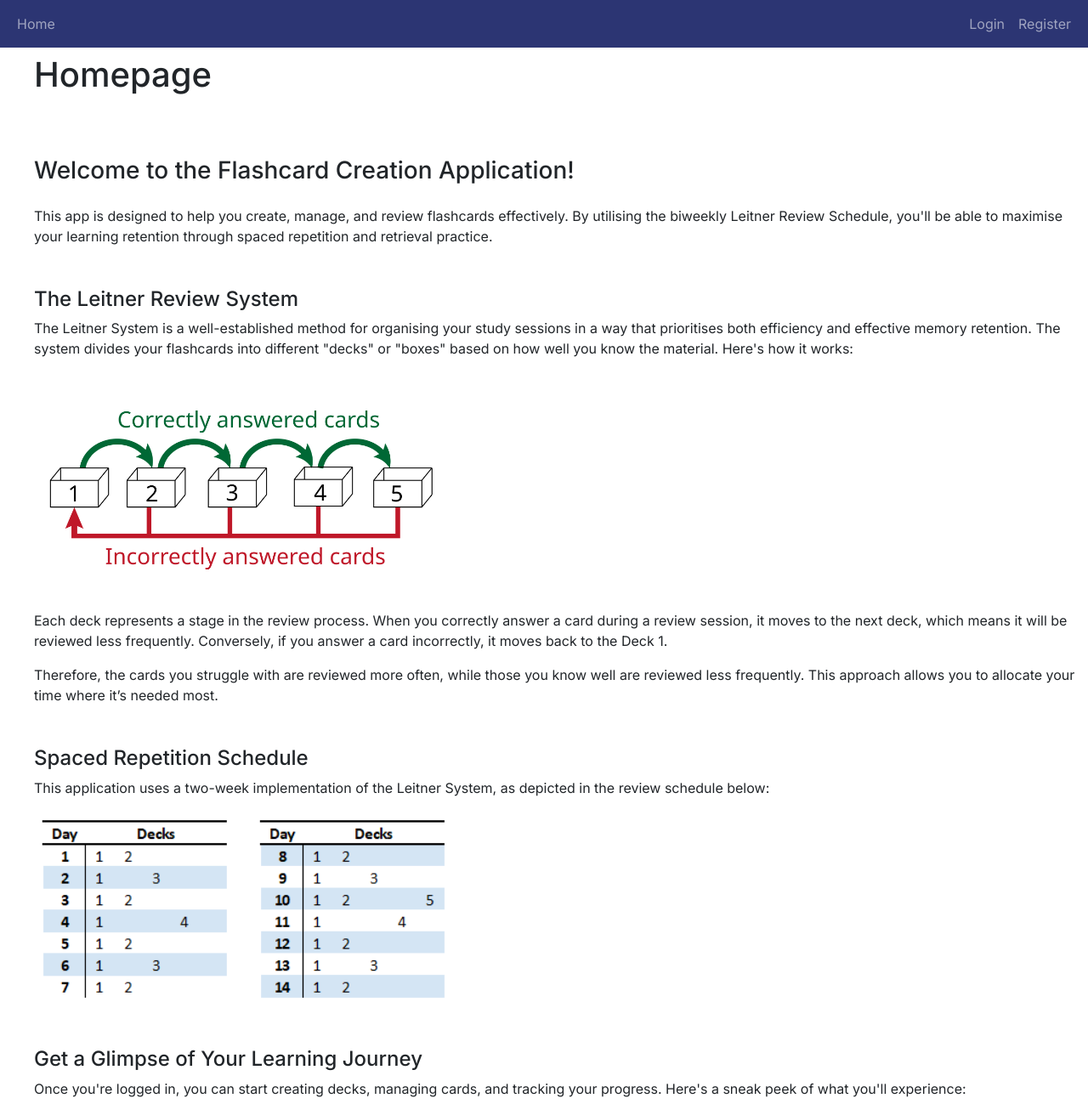
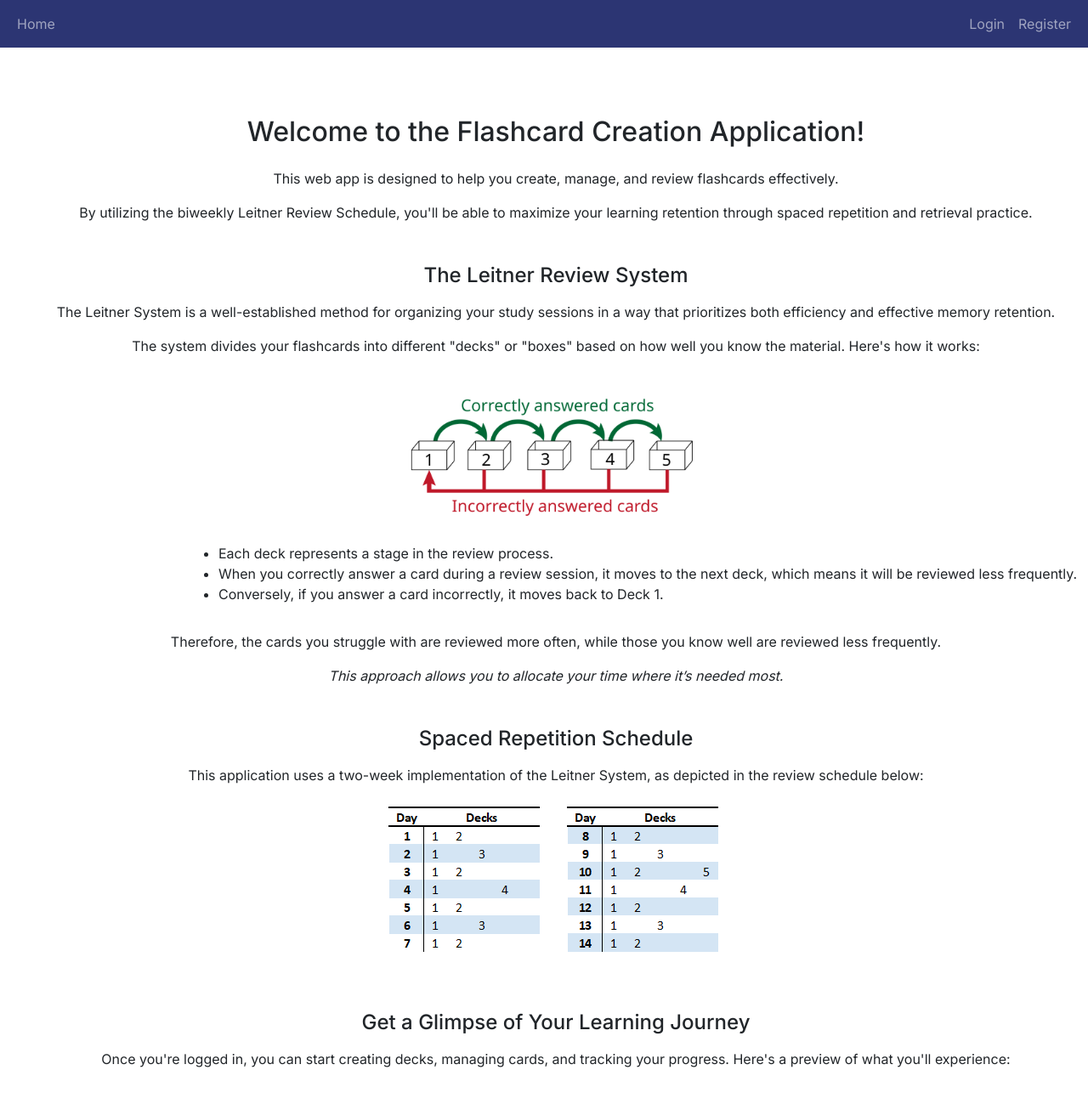
Before and after one commit to TEW07/SummerProject, a Flask app: page / in a window 1280 px wide. Shown: the top 1299 px of the page at 85% size. Run offline with Flask 3, Linux system fonts and the light colour scheme; some libraries are stand-ins or nearby versions.

Commit message:
Further improvements to homepage layout, complete with screenshots of the application interface after logging in.

```diff
--- a/app/main/routes.py
+++ b/app/main/routes.py
@@ -43,7 +43,7 @@ def dashboard():
     if previous_login_time:
         bst = timezone('Europe/London')
         previous_login_time = previous_login_time.replace(tzinfo=pytz.utc).astimezone(bst)
-        previous_login_time_str = previous_login_time.strftime('%Y-%m-%d %H:%M')
+        previous_login_time_str = previous_login_time.strftime('%d-%m-%Y %H:%M')
     else:
         previous_login_time_str = 'N/A'
 
--- a/app/main/templates/home.html
+++ b/app/main/templates/home.html
@@ -1,28 +1,58 @@
 {% extends "base.html" %}
 {% block title %}Home{% endblock %}
-{% block heading %}Homepage{% endblock %}
 
 {% block content %}
 <div class="container mt-5">
-    <h3 class="mb-4">Welcome to the Flashcard Creation Application!</h3>
-    <p>This app is designed to help you create, manage, and review flashcards effectively. By utilising the biweekly Leitner Review Schedule, you'll be able to maximise your learning retention through spaced repetition and retrieval practice.</p>
+    <h2 class="mb-4 text-center">Welcome to the Flashcard Creation Application!</h2>
+    <p class="text-center">This web app is designed to help you create, manage, and review flashcards effectively.</p>
+    <p class="text-center">By utilizing the biweekly Leitner Review Schedule, you'll be able to maximize your learning retention through spaced repetition and retrieval practice.</p>
 
-    <h4 class="mt-5">The Leitner Review System</h4>
-    <p>The Leitner System is a well-established method for organising your study sessions in a way that prioritises both efficiency and effective memory retention. The system divides your flashcards into different "decks" or "boxes" based on how well you know the material. Here's how it works:</p>
-    <img src="{{ url_for('static', filename='homepage/leitner-system-diagram.png') }}" alt="Spaced Repetition Benefits" width="500" height="300" class="img-fluid mt-1 mb-1">
-    <p>Each deck represents a stage in the review process. When you correctly answer a card during a review session, it moves to the next deck, which means it will be reviewed less frequently. Conversely, if you answer a card incorrectly, it moves back to the Deck 1.</p>
-    <p>Therefore, the cards you struggle with are reviewed more often, while those you know well are reviewed less frequently. This approach allows you to allocate your time where it’s needed most.</p>
+    <h4 class="mt-5 mb-3 text-center">The Leitner Review System</h4>
+    <p class="text-center">The Leitner System is a well-established method for organizing your study sessions in a way that prioritizes both efficiency and effective memory retention.</p>
+    <p class="text-center">The system divides your flashcards into different "decks" or "boxes" based on how well you know the material. Here's how it works:</p>
 
-    <h4 class="mt-5">Spaced Repetition Schedule</h4>
-    <p>This application uses a two-week implementation of the Leitner System, as depicted in the review schedule below:</p>
-    <img src="{{ url_for('static', filename='homepage/spaced-repetition-review-schedule.png') }}" alt="Spaced Repetition Benefits" width="500" height="300" class="img-fluid mt-1 mb-1">
+    <!-- Centered Image -->
+    <div class="text-center">
+        <img src="{{ url_for('static', filename='homepage/leitner-system-diagram.png') }}" alt="Spaced Repetition Benefits" class="img-fluid mt-1" style="max-width: 30%; height: auto;">
+    </div>
 
-    <h4 class="mt-5">Get a Glimpse of Your Learning Journey</h4>
-    <p>Once you're logged in, you can start creating decks, managing cards, and tracking your progress. Here's a sneak peek of what you'll experience:</p>
-    <img src="{{ url_for('static', filename='images/app-interface-preview.png') }}" alt="App Interface Preview" class="img-fluid mt-3 mb-4">
+    <div class="text-center">
+        <ul style="display: inline-block; text-align: left; margin-left: 15%;">
+            <li>Each deck represents a stage in the review process.</li>
+            <li>When you correctly answer a card during a review session, it moves to the next deck, which means it will be reviewed less frequently.</li>
+            <li>Conversely, if you answer a card incorrectly, it moves back to Deck 1.</li>
+        </ul>
+    </div>
+    <div class="mt-3 text-center">
+    <p>Therefore, the cards you struggle with are reviewed more often, while those you know well are reviewed less frequently.</p>
+        <p><i>This approach allows you to allocate your time where it’s needed most.</i></p>
+    </div>
+
+    <h4 class="mt-5 mb-3 text-center">Spaced Repetition Schedule</h4>
+    <p class="text-center">This application uses a two-week implementation of the Leitner System, as depicted in the review schedule below:</p>
+
+    <!-- Centered Image -->
+    <div class="text-center">
+        <img src="{{ url_for('static', filename='homepage/spaced-repetition-review-schedule.png') }}" alt="Spaced Repetition Benefits" class="img-fluid mt-1 mb-3" style="max-width: 80%; height: auto;">
+    </div>
+
+    <h4 class="mt-5 mb-3 text-center">Get a Glimpse of Your Learning Journey</h4>
+    <p class="text-center">Once you're logged in, you can start creating decks, managing cards, and tracking your progress. Here's a preview of what you'll experience:</p>
+
+    <!-- Adjusted Dashboard Image with Description -->
+    <div class="text-center">
+        <img src="{{ url_for('static', filename='homepage/compact-dashboard.png') }}" alt="App Interface Preview" class="img-fluid mt-4 mb-4" style="max-width: 65%; height: auto;">
+        <p class="mt-3"><b>My Dashboard</b>: This is your main hub where you can view your progress, including your current login streak, and see which decks are due for review. It’s designed to keep you on track and motivated.</p>
+    </div>
+
+    <!-- Adjusted Review Preview Image with Description -->
+    <div class="text-center">
+        <img src="{{ url_for('static', filename='homepage/review-preview.png') }}" alt="App Interface Preview" class="img-fluid mt-4 mb-5" style="max-width: 75%; height: auto;">
+        <p class="mt-3"><b>Flashcard Review Session</b>: During a review session, flashcards are presented for you to answer. You can immediately respond with the outcome of your recall attempt using the arrow keys or mouse.</p>
+    </div>
 
     <h4 class="mt-5 text-center">Ready to Start Learning?</h4>
-    <div class="text-center mt-3">
+    <div class="text-center mt-3 mb-5">
         <a href="{{ url_for('auth.register') }}" class="btn btn-primary btn-lg">Sign Up Now</a>
     </div>
 </div>
```
Also changed, not shown: app/decks/routes.py (+17 -6 lines), app/decks/templates/decks.html (+36 -0 lines), app/main/templates/dashboard.html (+15 -5 lines), app/data/data.sqlite, app/static/homepage/compact-dashboard.png (added), app/static/homepage/dashboard-preview.png (added), app/static/homepage/review-preview.png (added).
